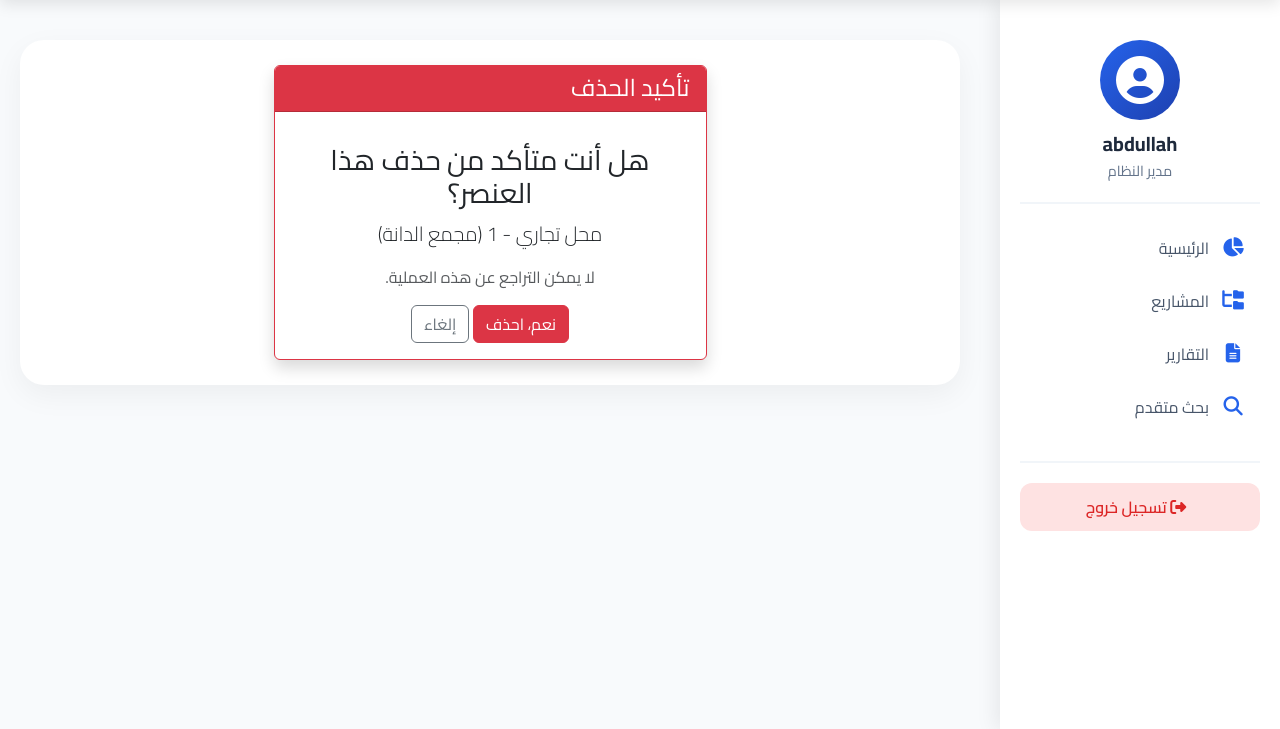
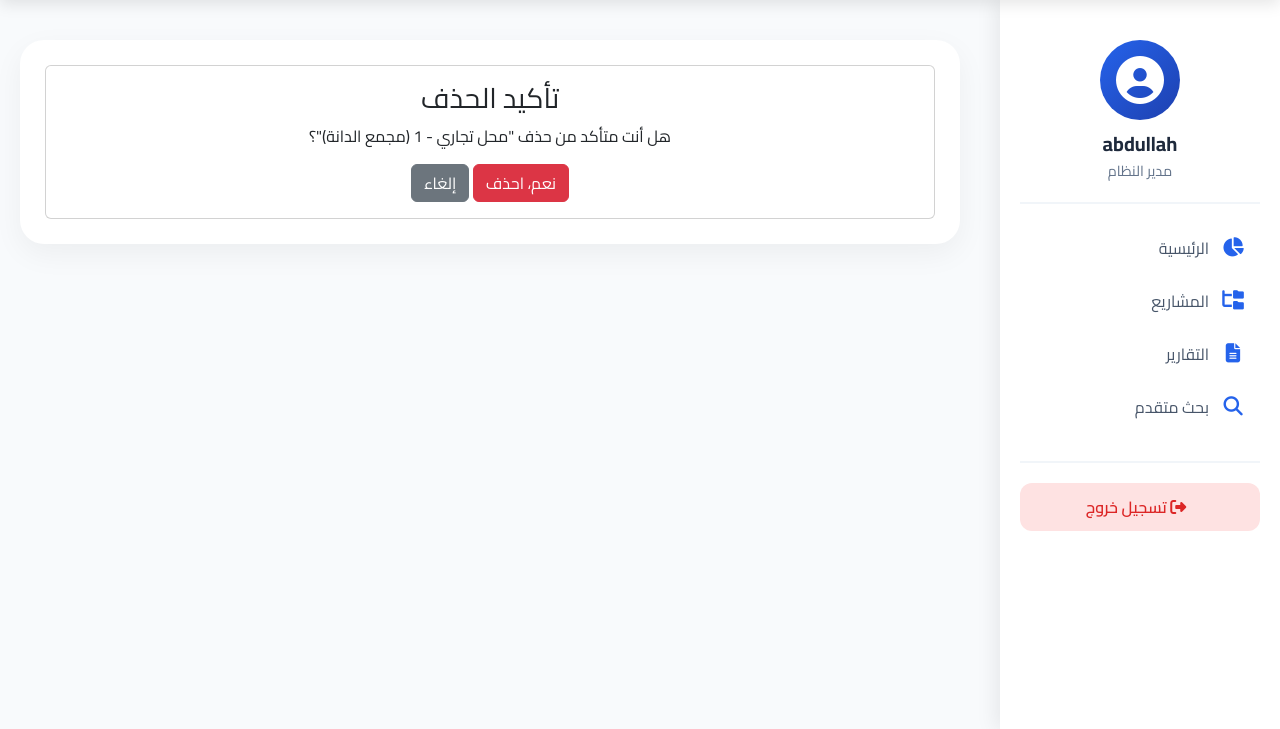
Before and after one commit to aboaj09/property_management, a Django app: page /delete/unit/8/ in a window 1280 px wide. Shown: the part 70-799 px from the top of the page. Run offline with Django 4.2, Linux system fonts and the light colour scheme; a user stored in the database is signed in; data comes from the database, SQL or seed files in the repository.

```diff
--- a/rentals/templates/rentals/delete_confirm.html
+++ b/rentals/templates/rentals/delete_confirm.html
@@ -1,27 +1,16 @@
 {% extends 'rentals/base.html' %}
 {% load i18n %}
 
-{% block title %}{% trans "تأكيد الحذف" %}{% endblock %}
-
 {% block content %}
-<div class="row justify-content-center">
-    <div class="col-md-6">
-        <div class="card shadow border-danger">
-            <div class="card-header bg-danger text-white">
-                <h4 class="mb-0">{% trans "تأكيد الحذف" %}</h4>
-            </div>
-            <div class="card-body text-center">
-                <i class="bi bi-exclamation-triangle display-1 text-danger"></i>
-                <h3 class="mt-3">{% trans "هل أنت متأكد من حذف هذا العنصر؟" %}</h3>
-                <p class="lead">{{ object }}</p>
-                <p class="text-muted">{% trans "لا يمكن التراجع عن هذه العملية." %}</p>
-                <form method="post">
-                    {% csrf_token %}
-                    <button type="submit" class="btn btn-danger">{% trans "نعم، احذف" %}</button>
-                    <a href="javascript:history.back()" class="btn btn-outline-secondary">{% trans "إلغاء" %}</a>
-                </form>
-            </div>
-        </div>
-    </div>
+<div class="card">
+  <div class="card-body text-center">
+    <h3>تأكيد الحذف</h3>
+    <p>هل أنت متأكد من حذف "{{ object }}"؟</p>
+    <form method="post">
+      {% csrf_token %}
+      <button type="submit" class="btn btn-danger">نعم، احذف</button>
+      <a href="javascript:history.back()" class="btn btn-secondary">إلغاء</a>
+    </form>
+  </div>
 </div>
 {% endblock %}
--- a/rentals/views.py
+++ b/rentals/views.py
@@ -729,10 +729,10 @@ def delete_unit(request, pk):
 def delete_tenant(request, pk):
     tenant = get_object_or_404(Tenant, pk=pk)
     if request.method == 'POST':
-        tenant.is_deleted = True   # هذا هو المهم
-        tenant.save()
+        tenant.is_deleted = True
+        Tenant.objects.filter(pk=pk).update(is_deleted=True)
         messages.success(request, _('تم حذف المستأجر بنجاح.'))
-        return redirect('home')
+    return redirect('home')
     return render(request, 'rentals/delete_confirm.html', {'object': tenant, 'type': 'tenant'})
 
 @login_required
```
